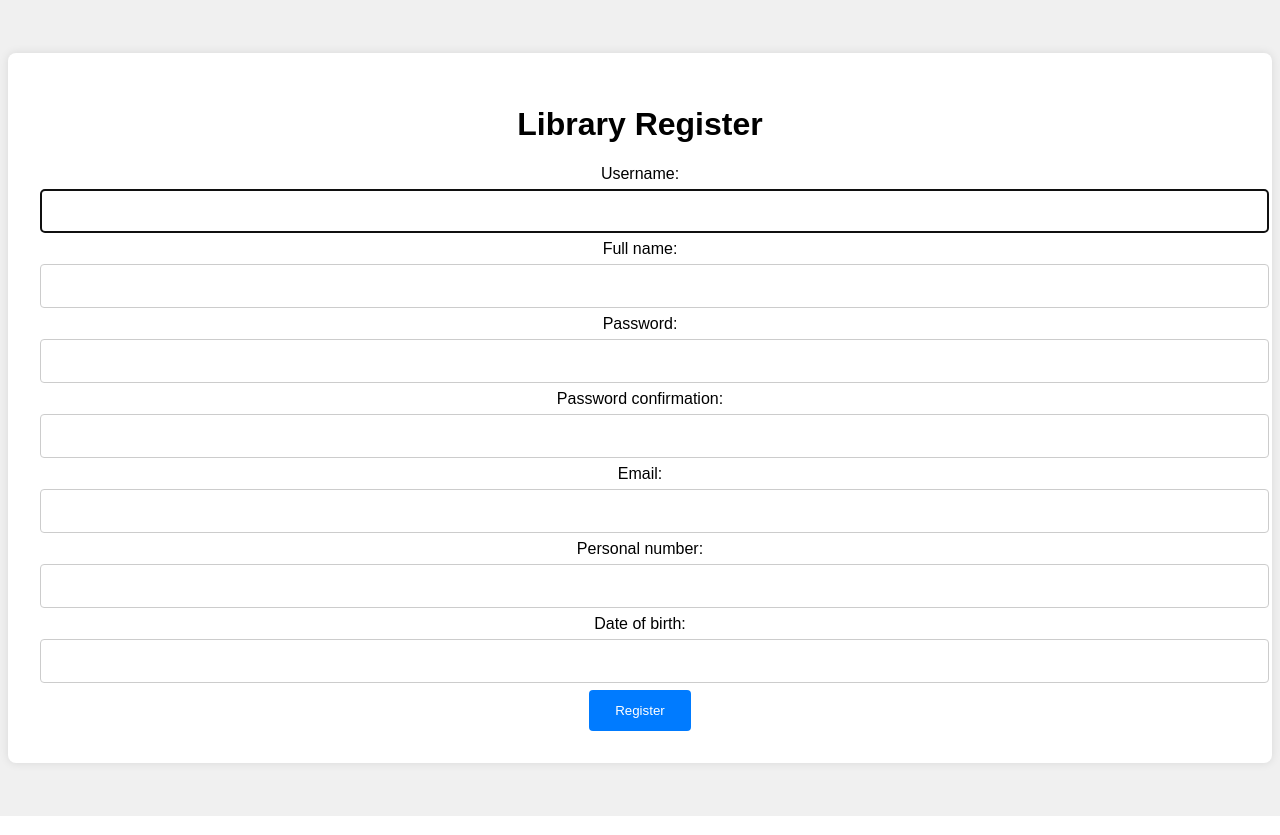
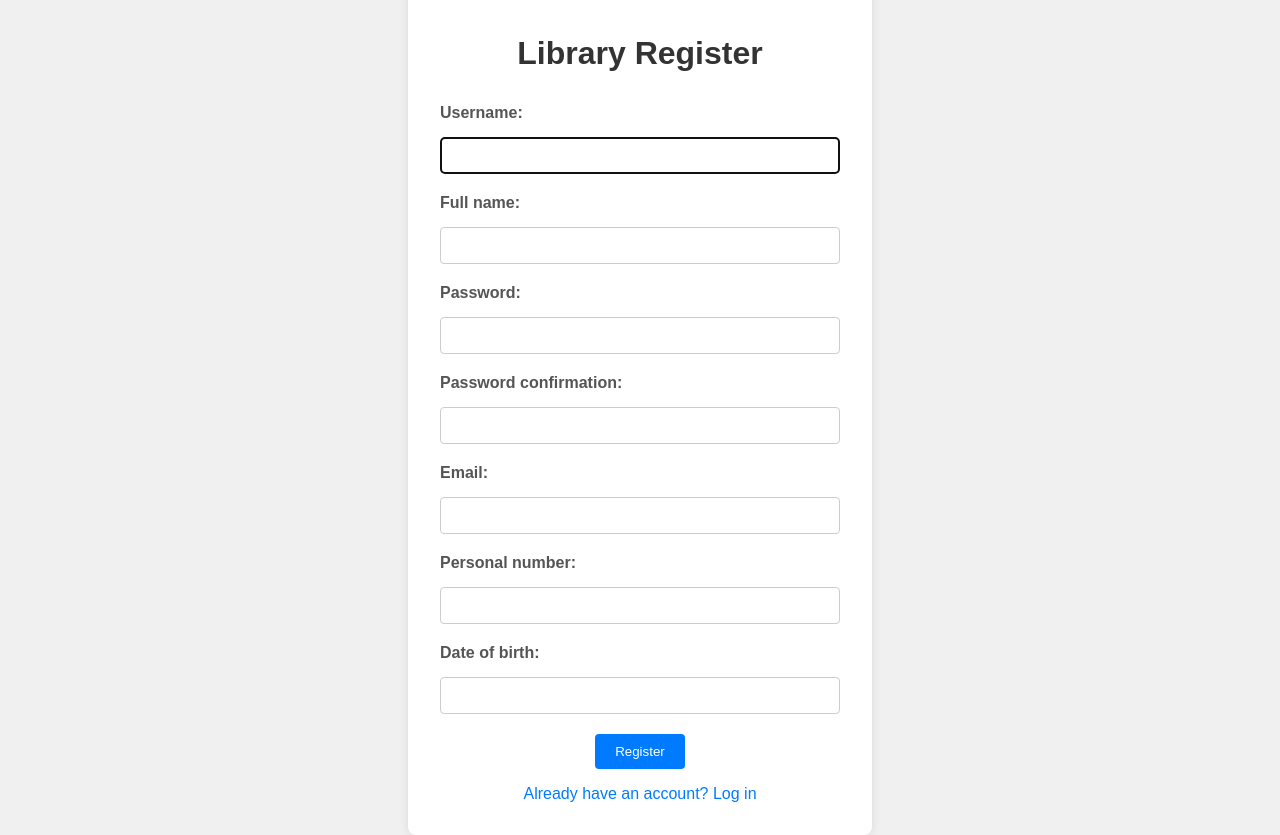
Before and after one commit to Aleksandre16/FINAL, a Django app: page /users/register/ in a window 1280 px wide. Run offline with Django 5.2, Linux system fonts and the light colour scheme.

```diff
--- a/FINAL/settings.py
+++ b/FINAL/settings.py
@@ -28,6 +28,10 @@ ALLOWED_HOSTS = []
 
 # Application definition
 AUTH_USER_MODEL = 'users.User'
+
+LOGIN_URL = 'users:login'
+LOGIN_REDIRECT_URL = 'users:index'
+
 
 INSTALLED_APPS = [
     'users',
--- a/FINAL/urls.py
+++ b/FINAL/urls.py
@@ -17,9 +17,12 @@ Including another URLconf
 from django.contrib import admin
 from django.urls import path, include
 
+from library import views
+
 urlpatterns = [
     path('admin/', admin.site.urls),
     path('users/', include('users.urls')),
     path('staffusers/', include('staffusers.urls')),
     path('library/', include('library.urls')),
+    path('', views.index, name='index'),
 ]
--- a/library/views.py
+++ b/library/views.py
@@ -5,7 +5,7 @@ from django.shortcuts import render
 
 
 def index(request):
-    return render(request, 'index.html')
+    return render(request, 'library/index.html')
 
 
 class AuthorViewSet(viewsets.ModelViewSet):
--- a/staffusers/models.py
+++ b/staffusers/models.py
@@ -1,9 +1,9 @@
 from django.db import models
-from users.models import User
+from django.conf import settings
 
 
 class StaffUser(models.Model):
-    user = models.OneToOneField(User, on_delete=models.CASCADE)
+    user = models.OneToOneField(settings.AUTH_USER_MODEL, on_delete=models.CASCADE)
     position = models.CharField(max_length=100)
 
     def __str__(self):
--- a/staffusers/urls.py
+++ b/staffusers/urls.py
@@ -1,14 +1,12 @@
 from django.urls import path
-from django.contrib.auth import views as auth_views
 from . import views
-from .views import create_book, edit_book, delete_book
+
+app_name = 'staffusers'
 
 urlpatterns = [
-    path('', views.index, name='index'),
     path('register/', views.register, name='register'),
     path('login/', views.login_view, name='login'),
-    path('create_book/', create_book, name='create_book'),
-    path('edit_book/<int:book_id>', edit_book, name='edit_book'),
-    path('delete_book/<int:book_id>', delete_book, name='delete_book'),
-
+    path('create_book/', views.create_book, name='create_book'),
+    path('edit_book/<int:book_id>/', views.edit_book, name='edit_book'),
+    path('delete_book/<int:book_id>/', views.delete_book, name='delete_book'),
 ]
--- a/users/forms.py
+++ b/users/forms.py
@@ -4,11 +4,6 @@ from .models import User
 
 
 class CustomUserCreationForm(UserCreationForm):
-    email = forms.EmailField(required=True)
-    full_name = forms.CharField(max_length=100, required=True)
-    personal_number = forms.CharField(max_length=100, required=True)
-    date_of_birth = forms.DateField(required=True)
-
-    class Meta:
+    class Meta(UserCreationForm.Meta):
         model = User
-        fields = ['username', 'email', 'full_name', 'personal_number', 'date_of_birth', 'password1', 'password2']
+        fields = ['username', 'email', 'full_name', 'personal_number', 'date_of_birth']
--- a/users/models.py
+++ b/users/models.py
@@ -5,6 +5,8 @@ from django.db import models
 from pyexpat.errors import messages
 
 from FINAL import settings
+from django.contrib.auth.models import AbstractUser
+from django.db import models
 
 
 class User(AbstractUser):
--- a/users/templates/users/register.html
+++ b/users/templates/users/register.html
@@ -1,6 +1,8 @@
 <!DOCTYPE html>
-<html>
+<html lang="en">
 <head>
+    <meta charset="UTF-8">
+    <meta name="viewport" content="width=device-width, initial-scale=1.0">
     <title>Register</title>
     <style>
         body {
@@ -18,36 +20,64 @@
             padding: 2em;
             border-radius: 8px;
             box-shadow: 0 0 10px rgba(0, 0, 0, 0.1);
+            max-width: 400px;
+            width: 100%;
         }
 
         h1 {
             font-size: 2em;
+            margin-bottom: 1em;
+            color: #333;
         }
 
         input[type="text"], input[type="password"], input[type="email"], input[type="date"] {
-            width: 100%;
-            padding: 1em;
-            margin: 0.5em 0;
+            width: calc(100% - 22px);
+            padding: 10px;
+            margin: 10px 0;
             border: 1px solid #ccc;
             border-radius: 4px;
         }
 
         button {
-            padding: 1em 2em;
+            padding: 10px 20px;
             background-color: #007bff;
             color: #fff;
             border: none;
             border-radius: 4px;
             cursor: pointer;
+            margin-top: 10px;
+        }
+
+        button:hover {
+            background-color: #0056b3;
+        }
+
+        .login-link {
+            display: block;
+            margin-top: 1em;
+            color: #007bff;
+            text-decoration: none;
+        }
+
+        .login-link:hover {
+            text-decoration: underline;
         }
 
         .errorlist {
-            color: #FF0000; /* Red Color */
-            background-color: #FFE0E0; /* Light Red */
-            border: solid 1px #FF0000; /* Red Border */
+            color: #FF0000;
+            background-color: #FFE0E0;
+            border: solid 1px #FF0000;
             border-radius: 5px;
             margin: 5px 0;
             padding: 10px;
+        }
+
+        label {
+            display: block;
+            margin: 10px 0 5px;
+            text-align: left;
+            font-weight: bold;
+            color: #555;
         }
     </style>
 </head>
@@ -60,7 +90,6 @@
         {{ form.username.errors }}
         {{ form.username.label_tag }}
         {{ form.username }}
-
 
         {{ form.full_name.errors }}
         {{ form.full_name.label_tag }}
@@ -88,6 +117,7 @@
 
         <button type="submit">Register</button>
     </form>
+    <a href="{% url 'users:login' %}" class="login-link">Already have an account? Log in</a>
 </div>
 </body>
 </html>
--- a/users/urls.py
+++ b/users/urls.py
@@ -11,5 +11,4 @@ urlpatterns = [
     path('book/<int:pk>/', BookDetailView.as_view(), name='book-detail'),
     path('book/<int:pk>/borrow/', borrow_book, name='borrow-book'),
     path('cancel/<int:pk>/', cancel_reservation, name='cancel-reservation')
-
 ]
--- a/users/views.py
+++ b/users/views.py
@@ -1,17 +1,14 @@
-from datetime import timezone
 from django.core.paginator import Paginator, EmptyPage, PageNotAnInteger
-from django.shortcuts import render, redirect
+from django.shortcuts import render, redirect, get_object_or_404
 from django.contrib.auth import login, authenticate, get_user_model
 from django.contrib.auth.forms import AuthenticationForm
 from django.views.generic import DetailView
 from django.contrib import messages
+from django.utils import timezone
+from django.contrib.auth.decorators import user_passes_test, login_required
 
 from library.models import Book, BorrowRecord
 from .forms import CustomUserCreationForm
-from django.contrib.auth.decorators import user_passes_test, login_required
-from django.shortcuts import get_object_or_404, redirect
-from django.contrib.auth.decorators import login_required
-from library.models import Book
 from .models import BorrowedBook
 
 User = get_user_model()
@@ -41,8 +38,16 @@ def login_view(request):
             password = form.cleaned_data.get('password')
             user = authenticate(username=username, password=password)
             if user is not None:
-                login(request, user)
-                return redirect('users:index')
+                if hasattr(user, 'staffuser'):
+                    messages.error(request, 'This is a staff user. Please use the staff login.')
+                else:
+                    login(request, user)
+                    messages.success(request, 'You have successfully logged in.')
+                    return redirect('users:index')
+            else:
+                messages.error(request, 'User not found.')
+        else:
+            messages.error(request, 'Invalid username or password.')
     else:
         form = AuthenticationForm()
     return render(request, 'users/login.html', {'form': form})
```
Also changed, not shown: staffusers/views.py (+32 -15 lines), users/templates/users/login.html (+74 -6 lines), db.sqlite3.
